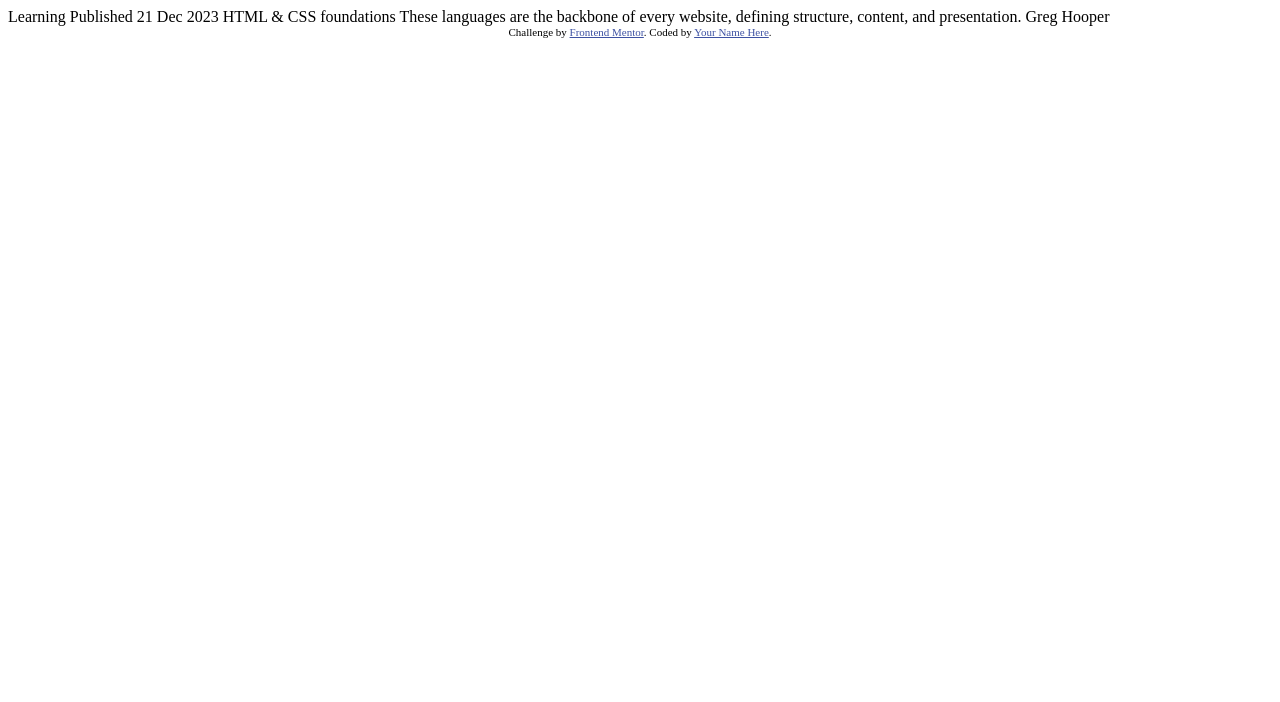
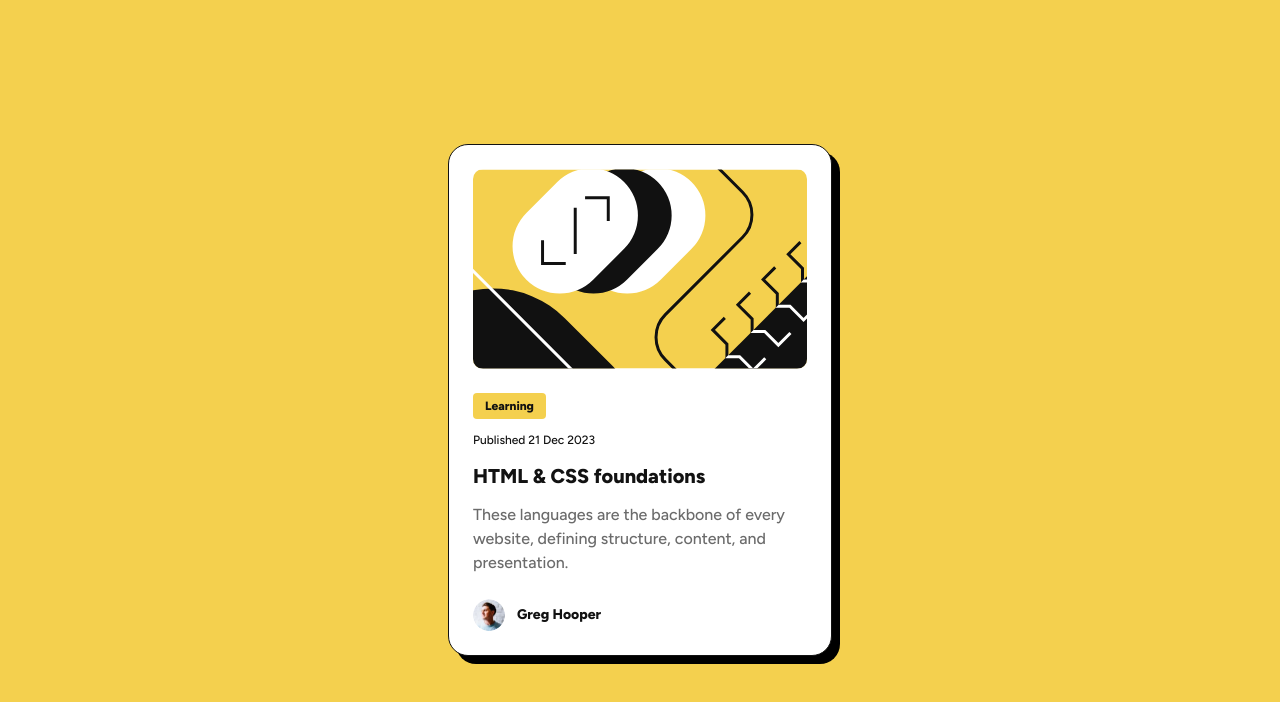
Before and after one commit to PiwkoO/blog-preview-card, a plain HTML site: page index.html in a window 1280 px wide. Drawn offline with Linux system fonts and the light colour scheme.

Commit message:
create component

```diff
--- a/index.html
+++ b/index.html
@@ -3,26 +3,32 @@
 <head>
   <meta charset="UTF-8">
   <meta name="viewport" content="width=device-width, initial-scale=1.0">
+
   <link rel="icon" type="image/png" sizes="32x32" href="./assets/images/favicon-32x32.png">
+
+  <link rel="preconnect" href="https://fonts.googleapis.com">
+  <link rel="preconnect" href="https://fonts.gstatic.com" crossorigin>
+  <link href="https://fonts.googleapis.com/css2?family=Figtree:ital,wght@0,300..900;1,300..900&display=swap" rel="stylesheet">
+
   <link rel="stylesheet" href="style.css">
 
   <title>Blog preview card</title>
 </head>
 <body>
 
-  Learning
+  <article class="article">
+    <img class="article__img" src="./assets/images/illustration-article.svg" alt="article illustration">
+    <div class="article__content">
+      <span class="article__tag">Learning</span>
+      <span class="article__date">Published 21 Dec 2023</span>
+      <h3 class="article__title">HTML & CSS foundations</h3>
+      <p class="article__description">These languages are the backbone of every website, defining structure, content, and presentation.</p>
+    </div>
+    <div class="article__author">
+      <img class="article__author-img" src="./assets/images/image-avatar.webp" alt="avatar">
+      <p class="article__author-name">Greg Hooper</p>
+    </div>
+  </article>
 
-  Published 21 Dec 2023
-
-  HTML & CSS foundations
-
-  These languages are the backbone of every website, defining structure, content, and presentation.
-
-  Greg Hooper
-
-  <div class="attribution">
-    Challenge by <a href="https://www.frontendmentor.io?ref=challenge" target="_blank">Frontend Mentor</a>.
-    Coded by <a href="#">Your Name Here</a>.
-  </div>
 </body>
 </html>
--- a/style.css
+++ b/style.css
@@ -1,2 +1,108 @@
-.attribution { font-size: 11px; text-align: center; }
-.attribution a { color: hsl(228, 45%, 44%); }
+* {
+    padding: 0;
+    margin: 0;
+    box-sizing: border-box;
+}
+
+:root {
+    --yellow: hsl(47, 88%, 63%);
+    --white: hsl(0, 0%, 100%);
+    --gray-500: hsl(0, 0%, 42%);
+    --gray-950: hsl(0, 0%, 7%);
+}
+
+html {
+    font-family: "Figtree", sans-serif;
+    font-size: 62.5%;
+    font-weight: 500;
+    font-optical-sizing: auto;
+    font-style: normal;
+    color: var(--gray-950);
+}
+
+body {
+    display: flex;
+    justify-content: center;
+    align-items: center;
+    padding: 24px ;
+    height: 100dvh;
+    background-color: var(--yellow);
+}
+
+.article {
+    display: flex;
+    flex-direction: column;
+    gap: 24px;
+    padding: 24px;
+    border: 1px solid var(--gray-950);
+    border-radius: 20px;
+    min-width: 327px;
+    max-width: 384px;
+    background-color: #fff;
+    box-shadow: 8px 8px 0 0 rgba(0, 0, 0, 1);
+}
+
+.article__img {
+    border-radius: 10px;
+}
+
+.article__content {
+    display: flex;
+    flex-direction: column;
+    gap: 12px;
+}
+
+.article__tag,
+.article__date,
+.article__title,
+.article__description,
+.article__author-name {
+    line-height: 150%;
+}
+
+.article__tag {
+    padding: 4px 12px;
+    border-radius: 4px;
+    width: fit-content;
+    font-size: 1.2rem;
+    font-weight: 800;
+    background-color: var(--yellow);
+}
+
+.article__date {
+    font-size: 1.2rem;
+}
+
+.article__title {
+    width: fit-content;
+    font-size: 2rem;
+    font-weight: 800;
+    cursor: pointer;
+    transition: color 0.3s;
+}
+
+.article__title:is(:hover, :focus) {
+    color: var(--yellow);
+}
+
+.article__description {
+    font-size: clamp(1.4rem, 1.2rem + 0.5vw, 1.6rem);
+    color: var(--gray-500);
+}
+
+.article__author {
+    display: flex;
+    align-items: center;
+    gap: 12px;
+}
+
+.article__author-img {
+    border-radius: 50%;
+    width: 32px;
+    height: 32px;
+}
+
+.article__author-name {
+    font-size: 1.4rem;
+    font-weight: 800;
+}
```
